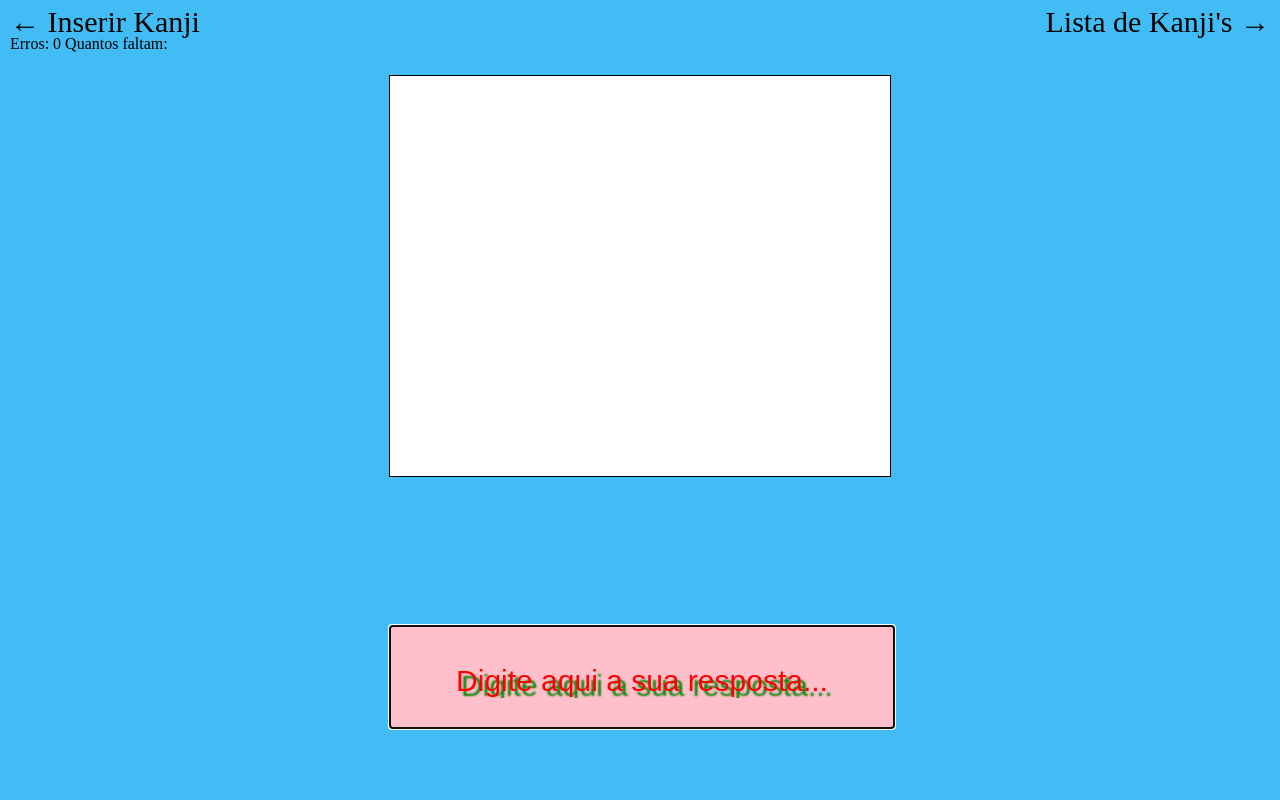
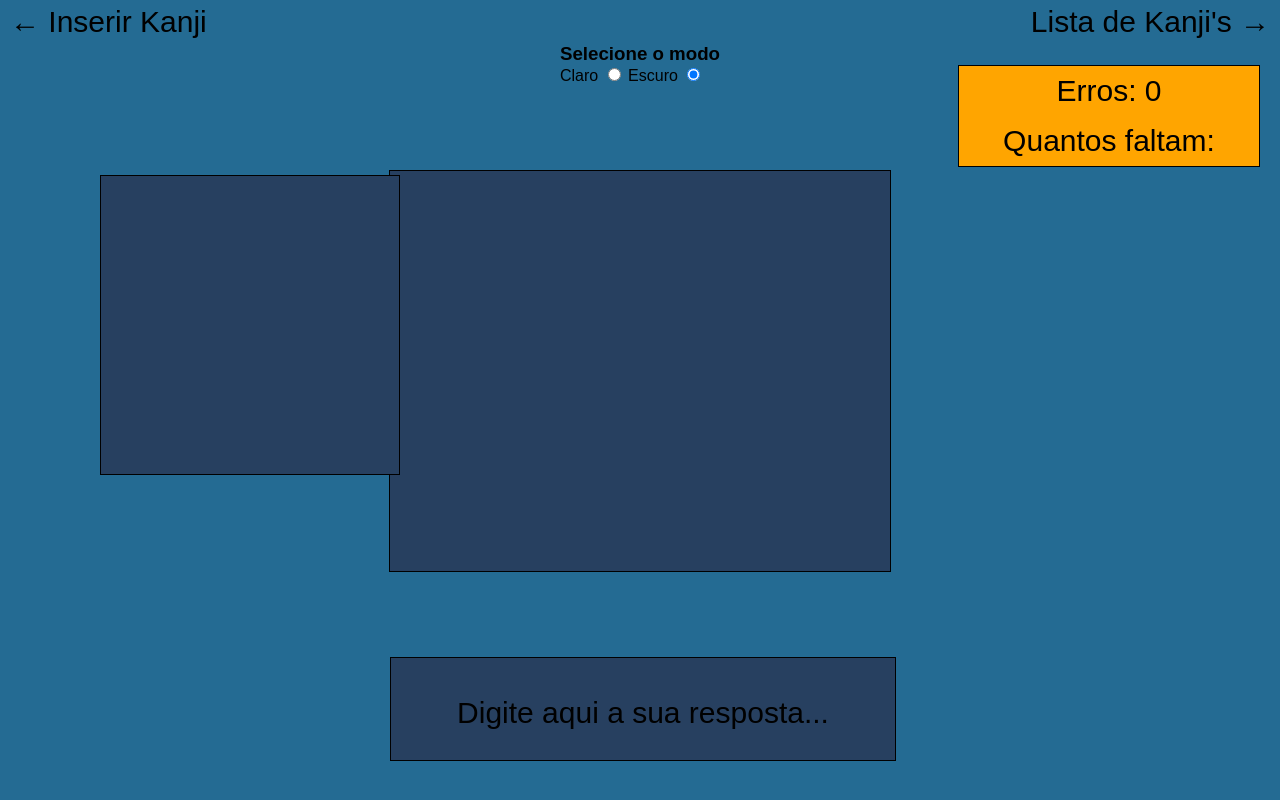
Before and after one commit to h-queiroz/Projetos, a PHP site: page / in a window 1280 px wide. Run offline with PHP 8.4, Linux system fonts and the light colour scheme; data that the repository does not hold is empty.

Commit message:
Adicionando modo escuro a página inicial e algumas outras mudanças visuais

```diff
--- a/anki2/css/index.css
+++ b/anki2/css/index.css
@@ -1,13 +1,17 @@
+*{
+  user-select: none;
+}
+
 body{
-  background-color: #42bcf5;
+  background-color: #246b93;
   margin: 0;
   height: 100vh;
   display: flex;
   flex-direction: column;
   justify-content: space-around;
   align-items: center;
+  font-family: sans-serif;
 }
-
 
 /* Faz com que a barra de scrool não apareça mas mesmo assim funciona */
 body::-webkit-scrollbar {
@@ -15,10 +19,35 @@ body::-webkit-scrollbar {
   background: transparent;
 }
 
+.dark-mode h3{
+  margin: 0;
+}
+
+.previous{
+  position: absolute;
+  top: 175px;
+  left: 100px;
+  width: 300px;
+  height: 300px;
+  background-color: #274060;
+  border: 1px black solid;
+  display: flex;
+  flex-direction: column;
+  justify-content: space-around;
+  box-sizing: border-box;
+  /* padding: 35px 0; */
+  font-size: 35px;
+  text-align: center;
+}
+
+.previous span:not(:last-child){
+  font-size: 55px;
+}
+
 .show-kanji{
   height: 400px;
   border: black 1px solid;
-  background-color: white;
+  background-color: #274060;
   text-align: center;
   line-height: 400px;
   font-size: 120px;
@@ -27,36 +56,46 @@ body::-webkit-scrollbar {
 }
 
 .response{
-  background-color: white;
   height: 100px;
   width: 500px;
 }
 
 .response input{
-  background-color: pink;
-  color: red;
+  background-color: #274060;
   width: 100%;
   line-height: 100px;
   font-size: 40px;
-  border: 0;
+  border: 1px black solid;
   text-align: center;
-  text-shadow: 5px 5px 2px green;
-}
-
-.response input::selection, div::selection, a::selection{
-  background-color: orange;
+  outline: 0;
 }
 
 .response input::placeholder{
-  color: red;
-  text-shadow: 5px 5px 2px green;
   font-size: 30px;
+  color: black;
 }
 
 .contadores{
+  width: 300px;
+  height: 100px;
+  background-color: white;
   position: absolute;
-  left: 10px;
-  top: 35px;
+  right: 20px;
+  top: 65px;
+  display: flex;
+  flex-direction:column;
+  font-size: 30px;
+  align-items: center;
+  justify-content: space-around;
+  background-color: orange;
+  border: 1px solid black;
+}
+
+#erros{
+  /* flex:1; */
+}
+#faltam{
+  /* flex:1; */
 }
 
 
--- a/anki2/index.php
+++ b/anki2/index.php
@@ -25,7 +25,23 @@
     <a href="create.php" id='create'>← Inserir Kanji</a>
     <a href="list.php" id='list'>Lista de Kanji's →</a>
 
-    <!-- Onde o Kanji será inserido -->
+    <!-- Selecionar Modo Escuro -->
+    <div class="dark-mode">
+      <h3>Selecione o modo</h3>
+      <label>Claro
+        <input id="bright" type="radio" name="mode" value="bright">
+      </label>
+      <label>Escuro
+        <input id="dark" type="radio" name="mode" value="dark" checked>
+      </label>
+    </div>
+
+    <!-- Onde o kanji prévio é mostrado -->
+    <div class="previous">
+
+    </div>
+
+    <!-- Onde o Kanji Atual será inserido -->
     <div class="show-kanji"></div>
 
     <!-- Onde você digita o romaji do Kanji mostrado -->
@@ -43,14 +59,34 @@
       // Pegando itens do DOM
       let kanjis = [];
       let espaco = document.querySelector('.show-kanji');
-      let resposta = document.querySelector('input');
+      let response = document.querySelector('.response');
+      let resposta = document.querySelector('input[name="Resposta"]');
+      let bright = document.querySelector('#bright')
+      let dark = document.querySelector('#dark')
       let contadores = document.querySelector('.contadores');
+      let anterior;
+      let previous = document.querySelector('.previous');
       let faltam = document.querySelector('#faltam');
       let erros = document.querySelector('#erros');
       let nerros = 1;
       let height = document.body.offsetHeight;
       let width = document.body.offsetWidth;
       document.body.style = 'width:'+document.body.offsetWidth+'px;height:'+document.body.offsetHeight+'px';
+
+      // Criando os eventos do modo escuro e padrão
+      dark.addEventListener('change',function(event){
+        document.body.style = "background-color: #246b93";
+        espaco.style = "background-color: #274060";
+        previous.style = "background-color: #274060";
+        resposta.style = "background-color: #274060";
+      });
+
+      bright.addEventListener('change',function(event){
+        document.body.style = "background-color: #42BCF5";
+        espaco.style = "background-color: white";
+        previous.style = "background-color: white";
+        resposta.style = "background-color: white";
+      });
 
       // Fazendo requisição de todos os kanjis no bando de dados
       $.ajax({
@@ -81,6 +117,8 @@
                   alert('Parabéns acabaram os kanji');
                 }else{
                   // Se não, mostre outro.
+                  anterior = atual;
+                  previous.innerHTML = '<span>'+anterior.simbolo+'</span><span>'+anterior.kana+'</span><span>'+anterior.english+'</span>';
                   pos = Math.floor(Math.random() * (kanjis.length - 0) + 0);
                   atual = kanjis.splice(pos,1)[0];
                   console.log(atual);
@@ -94,7 +132,14 @@
                 erros.innerHTML = "Erros: "+nerros++;
                 espaco.style = 'background-color: red';
                 setTimeout(function(){
-                  espaco.style = 'background-color: white';
+                  if (bright.checked) {
+                    espaco.style = 'background-color: white';
+                    previous.style = 'background-color: white';
+                    previous.style = 'background-color: white';
+                  }else{
+                    espaco.style = 'background-color: #274060';
+                    previous.style = 'background-color: #274060';
+                  }
                 },100);
               }
             }
--- a/anki2/list.php
+++ b/anki2/list.php
@@ -20,6 +20,9 @@ $lista = $kanji->list();
         font-family: sans-serif;
         background-color: rgb(83, 86, 92);
       }
+      a{
+        color:black;
+      }
       table{
         margin: auto;
         background-color: white;
@@ -34,6 +37,7 @@ $lista = $kanji->list();
         <th width="200">Kana</th>
         <th width='200'>English</th>
         <th width='170'>N° de traços</th>
+        <th width='120'>Ações</th>
       </tr>
         <?php
         foreach($lista as $kanji){
@@ -42,6 +46,7 @@ $lista = $kanji->list();
           echo "<td>".$kanji['kana']."</td>";
           echo "<td>".$kanji['english']."</td>";
           echo "<td>".$kanji['ntracos']."</td>";
+          echo "<td><a href='#'><img src='assets/edit.png' width='30px'></a></td>";
           echo "</tr>";
         }
 
```
Also changed, not shown: anki2/create.php (+4 -4 lines), anki2/assets/criar.png (added), anki2/assets/edit.png (added).
